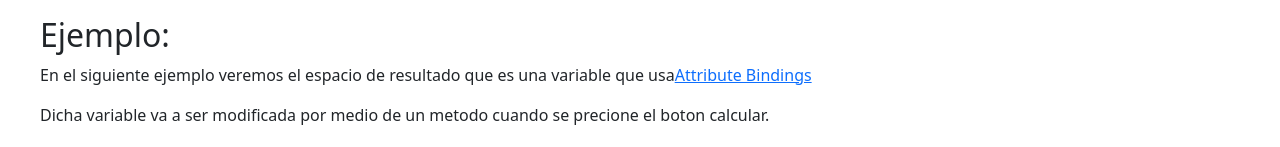
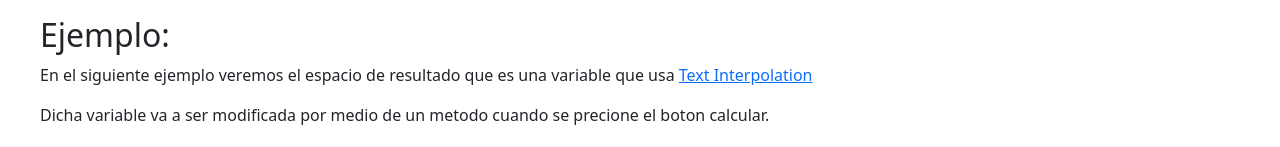
Before and after one commit to Baka69420/Grupo4-DesarrolloWeb, a Vue app in the folder Vuejs-Project/: page /javascript-expressions in a window 1280 px wide. Shown: the part 321-468 px from the top of the page. Built offline with nearby package versions, Linux system fonts and the light colour scheme.

Commit message:
Changed incorrect references

```diff
--- a/Vuejs-Project/src/components/SintaxisBasica/JavaScriptExpressions/JavaScriptExpressions.vue
+++ b/Vuejs-Project/src/components/SintaxisBasica/JavaScriptExpressions/JavaScriptExpressions.vue
@@ -3,7 +3,7 @@
     <h2>Descripcion:</h2>
     <p>Esto no es completamente parte de Vue.js, es mas parte del sintaxis de JavaScript, pero si es muy importante de saber ya que es la manera de como calculan datos y se coloca la informacion en las variables.<br></p>
     <h2>Ejemplo:</h2>
-    <p>En el siguiente ejemplo veremos el espacio de resultado que es una variable que usa<router-link :to="{name: 'attribute-bindings'}">Attribute Bindings</router-link></p>
+    <p>En el siguiente ejemplo veremos el espacio de resultado que es una variable que usa <router-link :to="{name: 'text-interpolation'}">Text Interpolation</router-link></p>
     <p>Dicha variable va a ser modificada por medio de un metodo cuando se precione el boton calcular.</p>
     <p>Dicho metodo unicamente va a hacer uso de expresiones de aritmetica para realizar la suma y expresiones de asignacion para asignar el valor de la suma en la variable resultado.</p>
     <div id="ejemplo">
--- a/Vuejs-Project/src/components/SintaxisBasica/ListRendering/ListRendering.vue
+++ b/Vuejs-Project/src/components/SintaxisBasica/ListRendering/ListRendering.vue
@@ -5,7 +5,7 @@
     <h2>Ejemplo:</h2>
     <p>En el siguiente ejemplo tendremos una lista llama listado, que es un listado de objetos JavaScript con nombre de producto y cantidad.</p>
     <p>En este caso debajo del titulo tenemos una unica etiqueta "p" con el atributo v-for, el cual tiene un sintaxis similar al for de JavaScript y se puede hacer un for..of/in facilmente para recorrer la lista.</p>
-    <p>Dentro del v-for se coloca lo que usualmente se colocaria en el parentesis de un for, y con esto Vue.js se encarga de duplicar la etiqueta "p" por cada item del listado, y para mostrar los datos, dentro del innertext se hace un <router-link :to="{name: 'attribute-bindings'}">Attribute Binding</router-link> tomando en cuenta que estamos utilizando un dato obtenido del for y no la lista completa.</p>
+    <p>Dentro del v-for se coloca lo que usualmente se colocaria en el parentesis de un for, y con esto Vue.js se encarga de duplicar la etiqueta "p" por cada item del listado, y para mostrar los datos, dentro del innertext se hace un <router-link :to="{name: 'text-interpolation'}">Text Interpolation</router-link> tomando en cuenta que estamos utilizando un dato obtenido del for y no la lista completa.</p>
     <div id="ejemplo">
         <h2>Lista de compras</h2>
         <p v-for="item in listado">{{ item.cantidad }} de {{ item.producto }}</p>
```
